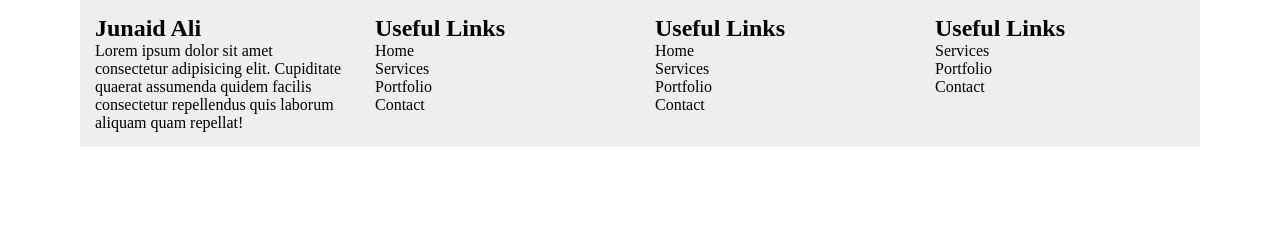
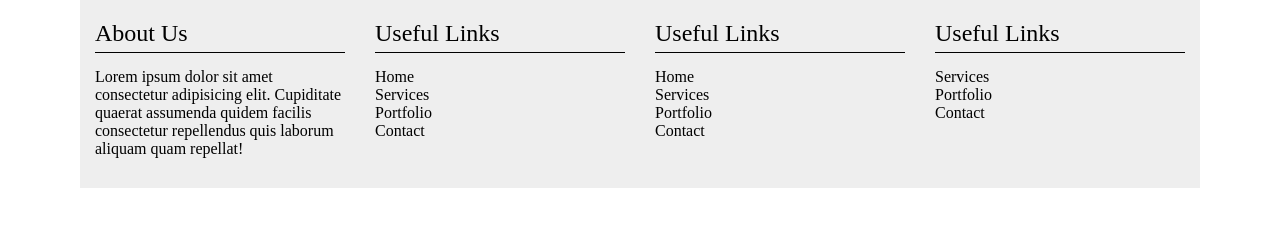
Before and after one commit to engrjunaidali/footer, a plain HTML site: page index.html in a window 1280 px wide. Drawn offline with Linux system fonts and the light colour scheme.

Commit message:
added style

```diff
--- a/index.html
+++ b/index.html
@@ -14,7 +14,7 @@
     <div class="container">
         <section id="footer">
             <div class="column-1">
-                <h1>Junaid Ali</h1>
+                <h1>About Us</h1>
                 <p>Lorem ipsum dolor sit amet consectetur adipisicing elit. Cupiditate quaerat assumenda quidem facilis
                     consectetur repellendus quis laborum aliquam quam repellat!</p>
             </div>
--- a/style.css
+++ b/style.css
@@ -15,6 +15,19 @@ margin: 0 10vh;
     background-color: rgb(238, 238, 238);
 }
 
+#footer h1{
+    font-weight: normal;
+    padding: 5px 0;
+    border-bottom: 1px black solid;
+}
+#footer p,ul{
+    padding: 15px 0;
+}
+#footer p{
+    word-wrap: 5px;
+}
+
+
 
 #footer div{
     width: 25%;
```
